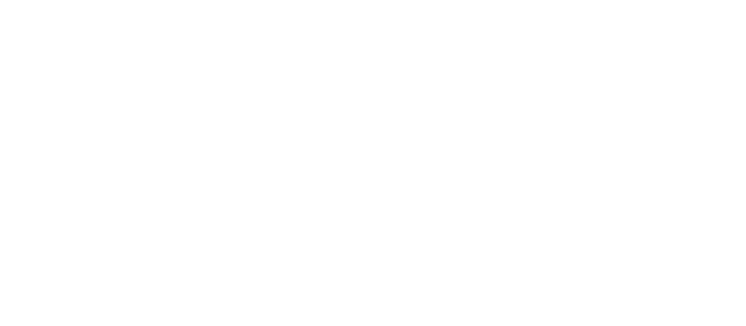
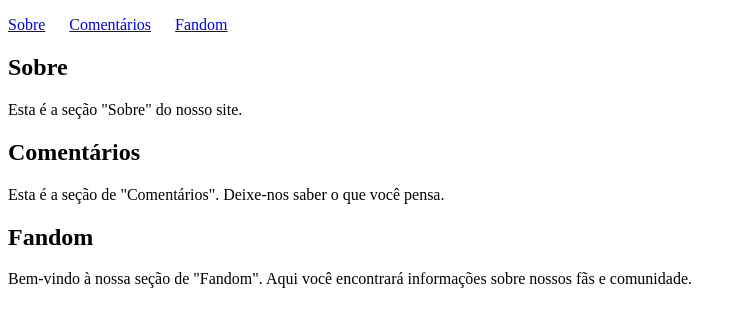
Before and after one commit to Jhovial/Projeto-acessibilidade-, a plain HTML site: page index.html in a window 1280 px wide. Shown: the whole page, without its empty margins (0-746 px from the left). Drawn offline with Linux system fonts and the light colour scheme.

Commit message:
Desenvolvimento da barra de entrada
é

```diff
--- a/index.html
+++ b/index.html
@@ -3,9 +3,52 @@
 <head>
     <meta charset="UTF-8">
     <meta name="viewport" content="width=device-width, initial-scale=1.0">
-    <title>Document</title>
+    <title>ACSchools</title>
+    <link href=""
+
 </head>
 <body>
+    <!DOCTYPE html>
+<html>
+<head>
+    <title>Meu Menu</title>
+    <style>
+        /* Estilos de exemplo para o menu */
+        ul {
+            list-style-type: none;
+            padding: 0;
+        }
+
+        li {
+            display: inline;
+            margin-right: 20px;
+        }
+    </style>
+</head>
+<body>
+    <ul>
+        <li><a href="#sobre">Sobre</a></li>
+        <li><a href="#comentarios">Comentários</a></li>
+        <li><a href="#fandom">Fandom</a></li>
+    </ul>
+
+    <!-- Conteúdo das seções -->
+    <section id="sobre">
+        <h2>Sobre</h2>
+        <p>Esta é a seção "Sobre" do nosso site.</p>
+    </section>
+
+    <section id="comentarios">
+        <h2>Comentários</h2>
+        <p>Esta é a seção de "Comentários". Deixe-nos saber o que você pensa.</p>
+    </section>
+
+    <section id="fandom">
+        <h2>Fandom</h2>
+        <p>Bem-vindo à nossa seção de "Fandom". Aqui você encontrará informações sobre nossos fãs e comunidade.</p>
+    </section>
+</body>
+</html>
 
 </body>
 </html>
--- a/style.css
+++ b/style.css
@@ -0,0 +1 @@
+body
```
